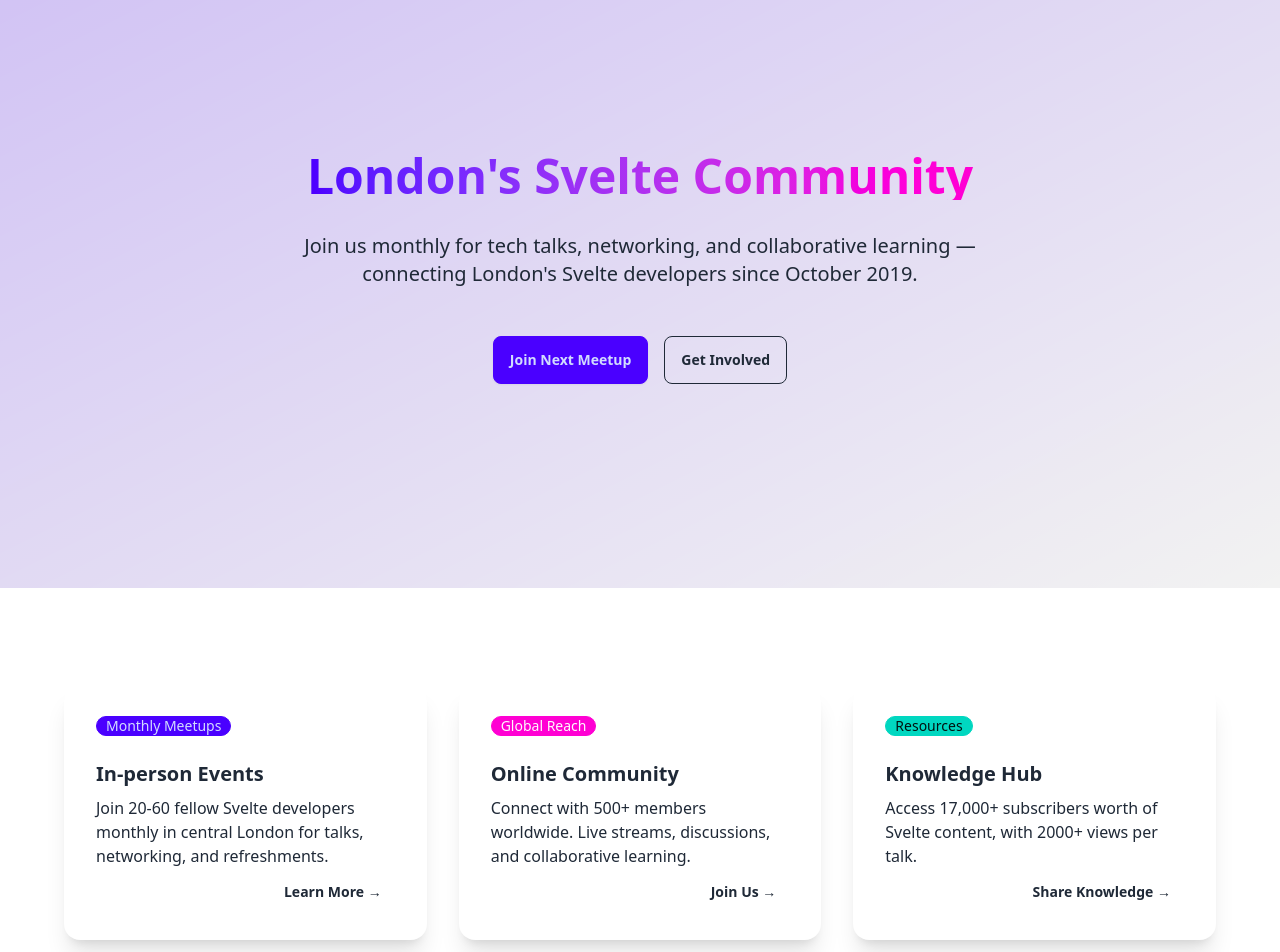
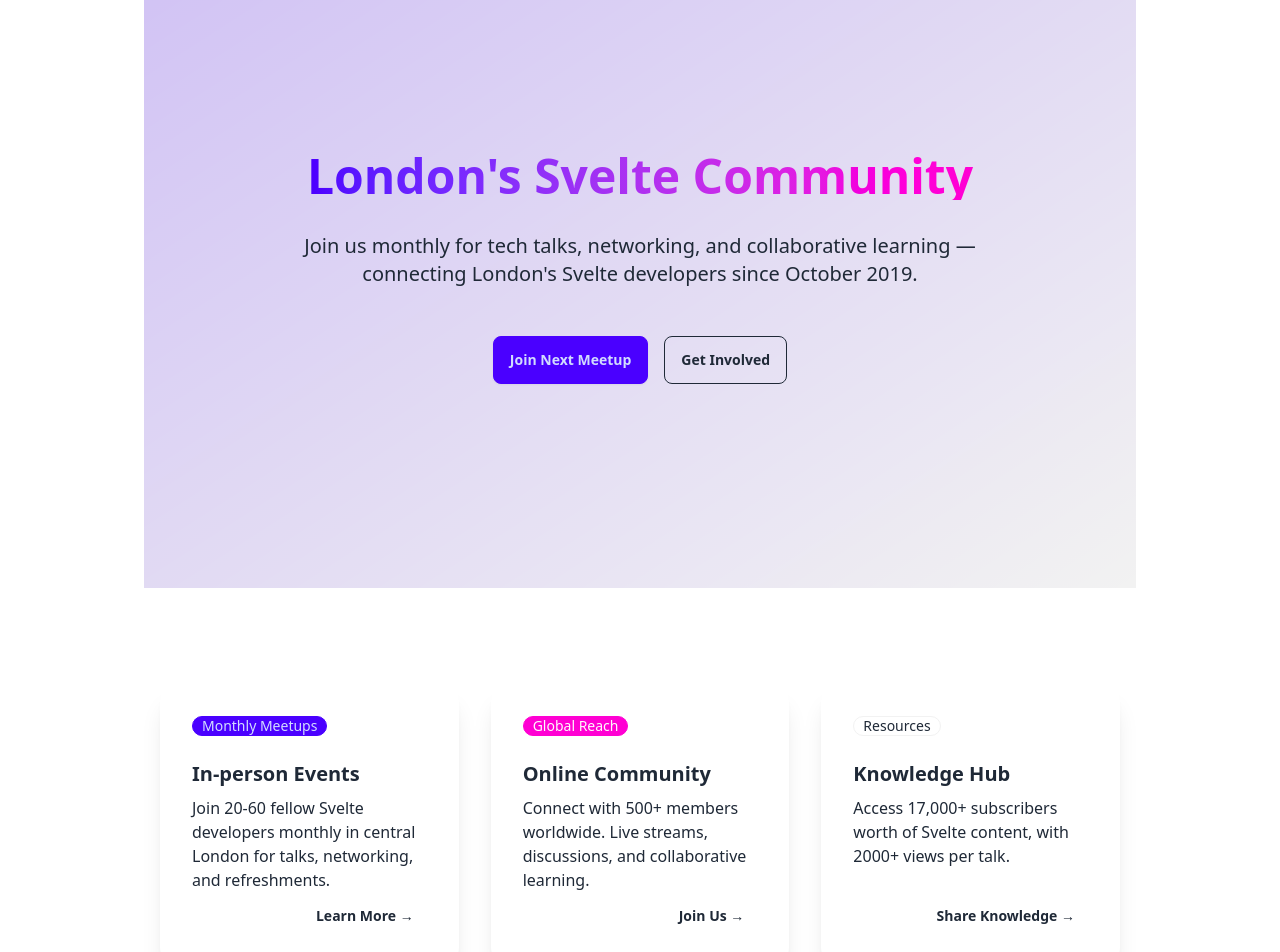
Before and after one commit to svelte-society/svelte.london, a SvelteKit app: page / in a window 1280 px wide. Shown: the part 120-1072 px from the top of the page. Built offline with nearby package versions, Linux system fonts and the light colour scheme.

Commit message:
refactor: :recycle: rework pages

```diff
--- a/src/app.css
+++ b/src/app.css
@@ -1,3 +1,36 @@
 @import 'tailwindcss/base';
 @import 'tailwindcss/components';
 @import 'tailwindcss/utilities';
+
+html {
+	scroll-behavior: smooth;
+	word-break: break-word;
+}
+
+::selection {
+	color: oklch(var(--pc));
+	background: oklch(var(--p));
+}
+
+.all-prose {
+	@apply prose prose-lg lg:prose-xl prose-headings:scroll-mt-16 prose-a:text-primary prose-a:transition hover:prose-a:text-accent;
+}
+
+/*
+Scrollbar styles:
+	scrollbar-color Two valid colors. thumb and track
+	scrollbar-gutter padding when there's no scrollbar
+	scrollbar-width auto | thin | none
+*/
+* {
+	scrollbar-width: thin;
+	scrollbar-color: oklch(var(--s)) oklch(var(--p)) !important;
+}
+
+::-webkit-scrollbar-track {
+	background: oklch(var(--p));
+}
+
+::-webkit-scrollbar-thumb {
+	background-color: oklch(var(--s));
+}
--- a/src/routes/+layout.svelte
+++ b/src/routes/+layout.svelte
@@ -1,6 +1,11 @@
 <script lang="ts">
+	import { Nav } from '$lib/components';
 	import '../app.css';
+
 	let { children } = $props();
 </script>
 
-{@render children()}
+<main class="container mx-auto max-w-5xl flex-grow px-4">
+	<Nav />
+	{@render children()}
+</main>
--- a/src/routes/+page.svelte
+++ b/src/routes/+page.svelte
@@ -1,4 +1,5 @@
 <script lang="ts">
+	import { LandingHero } from '$lib/components';
 	import { stats } from '$lib/stats';
 	const {
 		in_person_range,
@@ -10,81 +11,7 @@
 </script>
 
 <div class="min-h-screen">
-	<!-- Navbar -->
-	<div class="navbar bg-base-100">
-		<div class="navbar-start">
-			<div class="dropdown">
-				<!-- svelte-ignore a11y_label_has_associated_control -->
-				<!-- svelte-ignore a11y_no_noninteractive_tabindex -->
-				<label tabindex="0" class="btn btn-ghost lg:hidden">
-					<svg
-						xmlns="http://www.w3.org/2000/svg"
-						class="h-5 w-5"
-						fill="none"
-						viewBox="0 0 24 24"
-						stroke="currentColor"
-					>
-						<path
-							stroke-linecap="round"
-							stroke-linejoin="round"
-							stroke-width="2"
-							d="M4 6h16M4 12h8m-8 6h16"
-						/>
-					</svg>
-				</label>
-				<!-- svelte-ignore a11y_no_noninteractive_tabindex -->
-				<ul
-					tabindex="0"
-					class="menu dropdown-content menu-sm z-[1] mt-3 w-52 rounded-box bg-base-100 p-2 shadow"
-				>
-					<li><a href="/events">Events</a></li>
-					<li><a href="/speak">Speak</a></li>
-					<li><a href="/host">Host</a></li>
-					<li><a href="/community">Community</a></li>
-				</ul>
-			</div>
-			<a href="/" class="btn btn-ghost text-xl normal-case"
-				>Svelte Society London</a
-			>
-		</div>
-		<div class="navbar-end hidden lg:flex">
-			<ul class="menu menu-horizontal px-1">
-				<li><a href="/events">Events</a></li>
-				<li><a href="/speak">Speak</a></li>
-				<li><a href="/host">Host</a></li>
-				<li><a href="/community">Community</a></li>
-			</ul>
-		</div>
-	</div>
-
-	<!-- Hero Section with Gradients -->
-	<div class="hero relative min-h-[80vh] overflow-hidden bg-base-200">
-		<div
-			class="absolute inset-0 bg-gradient-to-br from-primary/20 to-transparent"
-		></div>
-		<div class="hero-content relative z-10 text-center">
-			<div class="max-w-3xl">
-				<h1
-					class="mb-8 bg-gradient-to-r from-primary to-secondary bg-clip-text text-5xl font-bold text-transparent"
-				>
-					London's Svelte Community
-				</h1>
-				<p class="mx-auto mb-12 max-w-2xl text-xl">
-					Join us monthly for tech talks, networking, and
-					collaborative learning — connecting London's Svelte
-					developers since {founded_date}.
-				</p>
-				<div class="flex flex-wrap justify-center gap-4">
-					<a href="/events" class="btn btn-primary">
-						Join Next Meetup
-					</a>
-					<a href="/community" class="btn btn-outline">
-						Get Involved
-					</a>
-				</div>
-			</div>
-		</div>
-	</div>
+	<LandingHero />
 
 	<!-- Feature Cards -->
 	<div class="px-4 py-24">
@@ -92,65 +19,58 @@
 			<div
 				class="grid grid-cols-1 gap-8 md:grid-cols-2 lg:grid-cols-3"
 			>
-				<!-- In-person Events -->
+				{#snippet feature_card(
+					badge_text: string,
+					badge_type: string,
+					title: string,
+					description: string,
+					link: string,
+					cta_text: string,
+				)}
 					<div
 						class="card bg-base-100 shadow-xl transition-shadow hover:shadow-2xl"
 					>
 						<div class="card-body">
-						<div class="badge badge-primary mb-4">
-							Monthly Meetups
+							<div class="badge badge-{badge_type} mb-4">
+								{badge_text}
 							</div>
-						<h2 class="card-title">In-person Events</h2>
-						<p>
-							Join {in_person_range} fellow Svelte developers monthly in
-							central London for talks, networking, and refreshments.
-						</p>
+							<h2 class="card-title">{title}</h2>
+							<p>{description}</p>
 							<div class="card-actions justify-end">
-							<a href="/events" class="btn btn-ghost btn-sm"
-								>Learn More →</a
-							>
+								<a href={link} class="btn btn-ghost btn-sm">
+									{cta_text} →
+								</a>
 							</div>
 						</div>
 					</div>
+				{/snippet}
 
-				<!-- Online Community -->
-				<div
-					class="card bg-base-100 shadow-xl transition-shadow hover:shadow-2xl"
-				>
-					<div class="card-body">
-						<div class="badge badge-secondary mb-4">Global Reach</div>
-						<h2 class="card-title">Online Community</h2>
-						<p>
-							Connect with {community_members}+ members worldwide.
-							Live streams, discussions, and collaborative learning.
-						</p>
-						<div class="card-actions justify-end">
-							<a href="/community" class="btn btn-ghost btn-sm"
-								>Join Us →</a
-							>
-						</div>
-					</div>
-				</div>
+				{@render feature_card(
+					'Monthly Meetups',
+					'primary',
+					'In-person Events',
+					`Join ${in_person_range} fellow Svelte developers monthly in central London for talks, networking, and refreshments.`,
+					'/events',
+					'Learn More',
+				)}
 
-				<!-- Knowledge Sharing -->
-				<div
-					class="card bg-base-100 shadow-xl transition-shadow hover:shadow-2xl"
-				>
-					<div class="card-body">
-						<div class="badge badge-accent mb-4">Resources</div>
-						<h2 class="card-title">Knowledge Hub</h2>
-						<p>
-							Access {Number(youtube_subscribers).toLocaleString()}+
-							subscribers worth of Svelte content, with {average_talk_views}+
-							views per talk.
-						</p>
-						<div class="card-actions justify-end">
-							<a href="/speak" class="btn btn-ghost btn-sm"
-								>Share Knowledge →</a
-							>
-						</div>
-					</div>
-				</div>
+				{@render feature_card(
+					'Global Reach',
+					'secondary',
+					'Online Community',
+					`Connect with ${community_members}+ members worldwide. Live streams, discussions, and collaborative learning.`,
+					'/community',
+					'Join Us',
+				)}
+
+				{@render feature_card(
+					'Resources',
+					'accent',
+					'Knowledge Hub',
+					`Access ${Number(youtube_subscribers).toLocaleString()}+ subscribers worth of Svelte content, with ${average_talk_views}+ views per talk.`,
+					'/speak',
+					'Share Knowledge',
+				)}
 			</div>
 		</div>
 	</div>
--- a/src/routes/events/+page.svelte
+++ b/src/routes/events/+page.svelte
@@ -60,7 +60,7 @@
 	<div class="hero bg-base-200 py-12">
 		<div class="hero-content text-center">
 			<div class="max-w-3xl">
-				<div class="prose mx-auto">
+				<div class="all-prose mx-auto prose-ul:text-left">
 					<EventsAbout />
 				</div>
 			</div>
@@ -137,7 +137,7 @@
 	<!-- Attending Options -->
 	<div class="bg-base-200 px-4 py-24">
 		<div class="container mx-auto max-w-4xl">
-			<div class="prose mx-auto mb-16">
+			<div class="all-prose mx-auto mb-16">
 				<EventsAttending />
 			</div>
 
```
Lines whose indentation alone changed are shown as unchanged.
